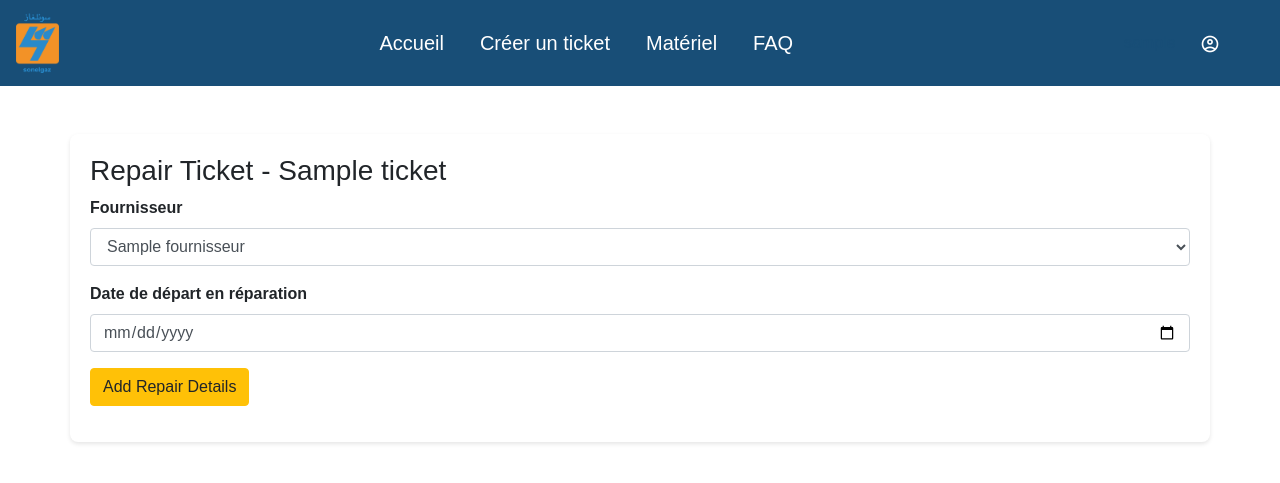
After one commit to purplleee/projet, a Flask app: page /admin/ticket/1/repair in a window 1280 px wide. The commit adds this page. Shown: the top 483 px of the page. Run offline with Flask 3, Linux system fonts and the light colour scheme; a user stored in the database is signed in; tables that the repository leaves empty hold one stand-in row (values such as "Sample post"); some libraries are stand-ins or nearby versions.

Commit message:
added the en reparation et clos buttons

```diff
--- a/uwu/blueprints/admin/routes.py
+++ b/uwu/blueprints/admin/routes.py
@@ -1,10 +1,10 @@
 from flask import Blueprint, render_template, request, url_for, flash, redirect, current_app,abort
 from uwu.models import Ticket, Materiel
-from ...forms import TicketForm, MaterielForm,FAQForm,DeleteFAQForm,StructureForm, TypeForm, MarqueForm,ModeleForm, CommentForm,EditTicketForm
+from ...forms import TicketForm, MaterielForm,FAQForm,DeleteFAQForm,StructureForm, TypeForm,MarqueForm,ModeleForm, CommentForm,EditTicketForm,CloseTicketForm,AddRepairDetailsForm
 from uwu.database import db
 from flask_login import login_required
 from uwu.models import Ticket, Materiel, User
-from uwu.models.models import Role,Structure,Category, FAQ, Marque ,Type_m, Modele, Comment
+from uwu.models.models import Role,Structure,Category, FAQ, Marque ,Type_m, Modele, Comment, Fournisseur, Panne
 from flask_login import current_user
 from sqlalchemy.exc import SQLAlchemyError
 from sqlalchemy.orm import aliased
@@ -72,13 +72,32 @@ def view_tickets_by_status(status):
 @login_required
 def view_ticket(ticket_id):
     ticket = Ticket.query.get_or_404(ticket_id)
-    form = CommentForm()
+    comment_form = CommentForm()
+    close_form = CloseTicketForm()
+    add_repair_details_form = AddRepairDetailsForm()
+    add_repair_details_form.fournisseur.choices = [(f.fournisseur_id, f.fournisseur_name) for f in Fournisseur.query.order_by(Fournisseur.fournisseur_name)]
 
-    if form.validate_on_submit() and current_user.role.name != 'super_admin':
+    if close_form.close.data and close_form.validate_on_submit():
+        if current_user.role.name == 'admin':
+            ticket.close_ticket()
+            flash('Ticket closed successfully.', 'success')
+            return redirect(url_for('admin.view_ticket', ticket_id=ticket_id))
+
+    if add_repair_details_form.add_repair_details.data and add_repair_details_form.validate_on_submit():
+        if current_user.role.name == 'admin':
+            ticket.send_to_repair(add_repair_details_form.fournisseur.data, ticket.material_id)
+            # Manually update the repair details
+            panne = Panne.query.filter_by(material_id=ticket.material_id).first()
+            panne.date_parti_reparation = add_repair_details_form.date_parti_reparation.data
+            db.session.commit()
+            flash('Repair details added successfully.', 'success')
+            return redirect(url_for('admin.view_ticket', ticket_id=ticket_id))
+
+    if comment_form.validate_on_submit() and current_user.role.name != 'super_admin' and ticket.statut != 'clos':
         comment = Comment(
             ticket_id=ticket_id,
             user_id=current_user.user_id,
-            comment_text=form.comment_text.data
+            comment_text=comment_form.comment_text.data
         )
         db.session.add(comment)
         db.session.commit()
@@ -86,7 +105,7 @@ def view_ticket(ticket_id):
         return redirect(url_for('admin.view_ticket', ticket_id=ticket_id))
 
     comments = Comment.query.filter_by(ticket_id=ticket_id).order_by(Comment.created_at.desc()).all()
-    return render_template('ticket_detail.html', ticket=ticket, comments=comments, form=form)
+    return render_template('ticket_detail.html', ticket=ticket, comments=comments, comment_form=comment_form, close_form=close_form, add_repair_details_form=add_repair_details_form)
 
 
 @admin_bp.route('/edit_ticket/<int:ticket_id>', methods=['GET', 'POST'])
@@ -114,6 +133,29 @@ def edit_ticket(ticket_id):
 
     return render_template('edit_ticket_c.html', form=form, ticket=ticket)
 
+
+@admin_bp.route('/ticket/<int:ticket_id>/repair', methods=['GET', 'POST'])
+@login_required
+def repair_ticket(ticket_id):
+    ticket = Ticket.query.get_or_404(ticket_id)
+    if ticket.category.category_name != 'Panne Hard' and not ticket.material_id:
+        flash('This ticket cannot be sent for repair.', 'error')
+        return redirect(url_for('admin.view_ticket', ticket_id=ticket_id))
+
+    form = AddRepairDetailsForm()
+    form.fournisseur.choices = [(f.fournisseur_id, f.fournisseur_name) for f in Fournisseur.query.order_by(Fournisseur.fournisseur_name)]
+
+    if form.validate_on_submit():
+        if current_user.role.name == 'admin':
+            ticket.send_to_repair(form.fournisseur.data, ticket.material_id)
+            # Manually update the repair details
+            panne = Panne.query.filter_by(material_id=ticket.material_id).first()
+            panne.date_parti_reparation = form.date_parti_reparation.data
+            db.session.commit()
+            flash('Repair details added successfully.', 'success')
+            return redirect(url_for('admin.view_ticket', ticket_id=ticket_id))
+
+    return render_template('repair_ticket.html', ticket=ticket, form=form)
 
 
 
--- a/uwu/forms.py
+++ b/uwu/forms.py
@@ -1,5 +1,5 @@
 from flask_wtf import FlaskForm
-from wtforms import (StringField, TextAreaField, IntegerField, BooleanField,RadioField,FieldList, SelectField)
+from wtforms import (StringField, TextAreaField, IntegerField, BooleanField,RadioField,FieldList, SelectField,DateField)
 from wtforms.validators import InputRequired, Length , Regexp ,DataRequired
 from wtforms import HiddenField, SubmitField
 
@@ -13,6 +13,16 @@ class TicketForm(FlaskForm):
         ('Faible', 'Faible'), ('Moyen', 'Moyen'), ('Élevé', 'Élevé')])
     materiel = SelectField('Materiel', coerce=int)
     creator_user_id = HiddenField('Created By')
+
+class CloseTicketForm(FlaskForm):
+    close = SubmitField('Close Ticket')
+
+
+class AddRepairDetailsForm(FlaskForm):
+    fournisseur = SelectField('Fournisseur', coerce=int, validators=[InputRequired()])
+    date_parti_reparation = DateField('Date de départ en réparation', format='%Y-%m-%d', validators=[InputRequired()])
+    add_repair_details = SubmitField('Add Repair Details')
+
 
 class EditTicketForm(FlaskForm):
     categorie = SelectField('Categorie', validators=[InputRequired()], coerce=int)
--- /dev/null
+++ b/uwu/templates/repair_ticket.html
@@ -0,0 +1,22 @@
+{% extends 'base.html' %}
+{% block title %}Repair Ticket{% endblock %}
+
+{% block content %}
+<div class="container mt-5">
+    <h3>Repair Ticket - {{ ticket.titre }}</h3>
+    <form method="post">
+        {{ form.hidden_tag() }}
+        <div class="form-group">
+            {{ form.fournisseur.label(class="form-label") }}
+            {{ form.fournisseur(class="form-control") }}
+        </div>
+        <div class="form-group">
+            {{ form.date_parti_reparation.label(class="form-label") }}
+            {{ form.date_parti_reparation(class="form-control") }}
+        </div>
+        <div class="form-group mt-3">
+            {{ form.add_repair_details(class="btn btn-warning") }}
+        </div>
+    </form>
+</div>
+{% endblock %}
```
Also changed, not shown: uwu/models/models.py (+15 -0 lines), uwu/templates/ticket_detail.html (+22 -5 lines).
